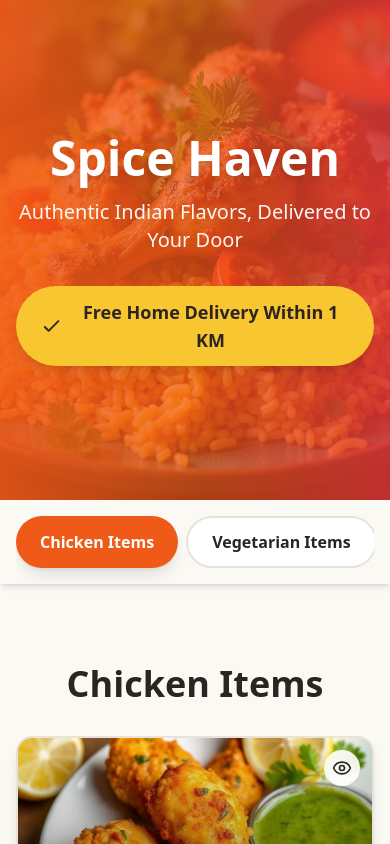
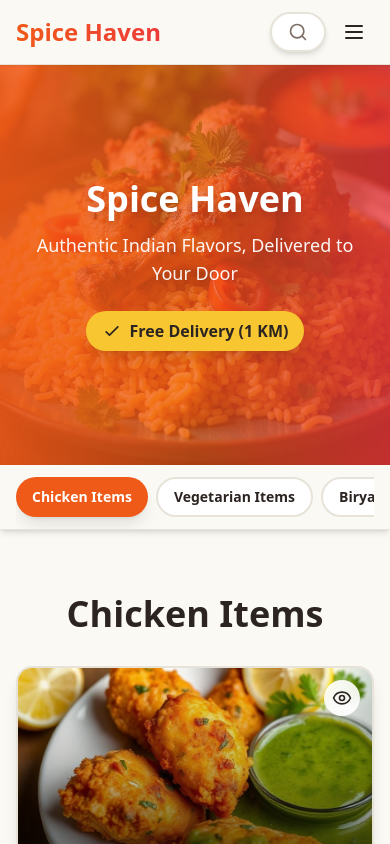
Before and after one commit to leo-soumyajit/spice-dash-order, a React (Vite) app: page / in a window 390 px wide. Shown: the top 844 px of the page. Built offline with nearby package versions, Linux system fonts and the light colour scheme; the HTML template or start-up script is replaced by a standard one.

Commit message:
Enhance search and theme UI
Add professional search button with modal-like dialog, dark/light mode toggle, and responsive improvements; prepare production-grade UI/ UX.

```diff
--- a/package.json
+++ b/package.json
@@ -47,7 +47,7 @@
     "embla-carousel-react": "^8.6.0",
     "input-otp": "^1.4.2",
     "lucide-react": "^0.462.0",
-    "next-themes": "^0.3.0",
+    "next-themes": "^0.4.6",
     "react": "^18.3.1",
     "react-day-picker": "^8.10.1",
     "react-dom": "^18.3.1",
--- a/src/App.tsx
+++ b/src/App.tsx
@@ -3,6 +3,7 @@ import { Toaster as Sonner } from "@/components/ui/sonner";
 import { TooltipProvider } from "@/components/ui/tooltip";
 import { QueryClient, QueryClientProvider } from "@tanstack/react-query";
 import { BrowserRouter, Routes, Route } from "react-router-dom";
+import { ThemeProvider } from "next-themes";
 import Index from "./pages/Index";
 import NotFound from "./pages/NotFound";
 
@@ -10,6 +11,7 @@ const queryClient = new QueryClient();
 
 const App = () => (
   <QueryClientProvider client={queryClient}>
+    <ThemeProvider attribute="class" defaultTheme="light" enableSystem>
       <TooltipProvider>
         <Toaster />
         <Sonner />
@@ -21,6 +23,7 @@ const App = () => (
           </Routes>
         </BrowserRouter>
       </TooltipProvider>
+    </ThemeProvider>
   </QueryClientProvider>
 );
 
--- a/src/components/CategoryTabs.tsx
+++ b/src/components/CategoryTabs.tsx
@@ -8,15 +8,15 @@ interface CategoryTabsProps {
 
 const CategoryTabs = ({ categories, activeCategory, onCategoryChange }: CategoryTabsProps) => {
   return (
-    <div className="sticky top-0 z-40 bg-background/95 backdrop-blur-sm shadow-md">
+    <div className="sticky top-16 z-40 bg-background/95 backdrop-blur-md shadow-md border-b">
       <div className="max-w-7xl mx-auto px-4 sm:px-6 lg:px-8">
-        <div className="flex gap-2 overflow-x-auto py-4 scrollbar-hide">
+        <div className="flex gap-2 overflow-x-auto py-3 sm:py-4 scrollbar-hide">
           {categories.map((category) => (
             <button
               key={category}
               onClick={() => onCategoryChange(category)}
               className={cn(
-                "px-6 py-3 rounded-full font-semibold whitespace-nowrap transition-all duration-300 hover:scale-105",
+                "px-4 sm:px-6 py-2 sm:py-3 rounded-full font-semibold whitespace-nowrap transition-all duration-300 hover:scale-105 text-sm sm:text-base",
                 activeCategory === category
                   ? "bg-primary text-primary-foreground shadow-lg"
                   : "bg-card text-card-foreground border-2 border-border hover:border-primary"
--- a/src/components/Hero.tsx
+++ b/src/components/Hero.tsx
@@ -2,27 +2,28 @@ import heroImage from "@/assets/hero-food.jpg";
 
 const Hero = () => {
   return (
-    <section className="relative h-[500px] md:h-[600px] overflow-hidden">
+    <section className="relative h-[400px] sm:h-[500px] md:h-[600px] overflow-hidden">
       <div
         className="absolute inset-0 bg-cover bg-center"
         style={{ backgroundImage: `url(${heroImage})` }}
       >
-        <div className="absolute inset-0 bg-gradient-to-r from-primary/90 via-primary/70 to-accent/80" />
+        <div className="absolute inset-0 bg-gradient-to-r from-primary/90 via-primary/70 to-accent/80 dark:from-primary/80 dark:via-primary/60 dark:to-accent/70" />
       </div>
 
       <div className="relative h-full max-w-7xl mx-auto px-4 sm:px-6 lg:px-8 flex flex-col justify-center items-center text-center">
         <div className="animate-fade-in">
-          <h1 className="text-5xl md:text-7xl font-bold text-white mb-4 drop-shadow-lg">
+          <h1 className="text-4xl sm:text-5xl md:text-7xl font-bold text-white mb-3 sm:mb-4 drop-shadow-lg">
             Spice Haven
           </h1>
-          <p className="text-xl md:text-2xl text-white/95 mb-8 font-medium">
+          <p className="text-lg sm:text-xl md:text-2xl text-white/95 mb-6 sm:mb-8 font-medium px-4">
             Authentic Indian Flavors, Delivered to Your Door
           </p>
-          <div className="inline-flex items-center gap-2 bg-secondary text-foreground px-6 py-3 rounded-full font-semibold text-lg shadow-lg animate-scale-in">
-            <svg className="w-6 h-6" fill="none" stroke="currentColor" viewBox="0 0 24 24">
+          <div className="inline-flex items-center gap-2 bg-secondary text-secondary-foreground px-4 sm:px-6 py-2 sm:py-3 rounded-full font-semibold text-base sm:text-lg shadow-lg animate-scale-in">
+            <svg className="w-5 h-5 sm:w-6 sm:h-6" fill="none" stroke="currentColor" viewBox="0 0 24 24">
               <path strokeLinecap="round" strokeLinejoin="round" strokeWidth={2} d="M5 13l4 4L19 7" />
             </svg>
-            Free Home Delivery Within 1 KM
+            <span className="hidden sm:inline">Free Home Delivery Within 1 KM</span>
+            <span className="sm:hidden">Free Delivery (1 KM)</span>
           </div>
         </div>
       </div>
--- /dev/null
+++ b/src/components/Navbar.tsx
@@ -0,0 +1,67 @@
+import { Menu, X } from "lucide-react";
+import { useState } from "react";
+import { cn } from "@/lib/utils";
+import ThemeToggle from "./ThemeToggle";
+import SearchBar from "./SearchBar";
+import { MenuItem } from "@/data/menuData";
+
+interface NavbarProps {
+  allItems: { item: MenuItem; category: string }[];
+  onItemClick: (item: MenuItem) => void;
+}
+
+const Navbar = ({ allItems, onItemClick }: NavbarProps) => {
+  const [mobileMenuOpen, setMobileMenuOpen] = useState(false);
+
+  return (
+    <nav className="sticky top-0 z-50 bg-background/95 backdrop-blur-md border-b shadow-sm">
+      <div className="max-w-7xl mx-auto px-4 sm:px-6 lg:px-8">
+        <div className="flex items-center justify-between h-16">
+          {/* Logo */}
+          <div className="flex-shrink-0">
+            <h1 className="text-2xl font-bold bg-gradient-to-r from-primary to-accent bg-clip-text text-transparent">
+              Spice Haven
+            </h1>
+          </div>
+
+          {/* Desktop Navigation */}
+          <div className="hidden md:flex items-center gap-4">
+            <SearchBar allItems={allItems} onItemClick={onItemClick} />
+            <ThemeToggle />
+          </div>
+
+          {/* Mobile Menu Button */}
+          <div className="md:hidden flex items-center gap-2">
+            <SearchBar allItems={allItems} onItemClick={onItemClick} />
+            <button
+              onClick={() => setMobileMenuOpen(!mobileMenuOpen)}
+              className="p-2 rounded-lg hover:bg-muted transition-colors"
+              aria-label="Toggle menu"
+            >
+              {mobileMenuOpen ? (
+                <X className="w-6 h-6" />
+              ) : (
+                <Menu className="w-6 h-6" />
+              )}
+            </button>
+          </div>
+        </div>
+
+        {/* Mobile Menu */}
+        <div
+          className={cn(
+            "md:hidden overflow-hidden transition-all duration-300",
+            mobileMenuOpen ? "max-h-20 pb-4" : "max-h-0"
+          )}
+        >
+          <div className="flex items-center justify-between pt-2">
+            <span className="text-sm font-medium text-muted-foreground">Theme</span>
+            <ThemeToggle />
+          </div>
+        </div>
+      </div>
+    </nav>
+  );
+};
+
+export default Navbar;
--- /dev/null
+++ b/src/components/SearchBar.tsx
@@ -0,0 +1,144 @@
+import { useState, useEffect } from "react";
+import { Search, X } from "lucide-react";
+import { MenuItem } from "@/data/menuData";
+import { cn } from "@/lib/utils";
+import {
+  Dialog,
+  DialogContent,
+  DialogHeader,
+  DialogTitle,
+} from "@/components/ui/dialog";
+import { Input } from "@/components/ui/input";
+import { ScrollArea } from "@/components/ui/scroll-area";
+
+interface SearchBarProps {
+  allItems: { item: MenuItem; category: string }[];
+  onItemClick: (item: MenuItem) => void;
+}
+
+const SearchBar = ({ allItems, onItemClick }: SearchBarProps) => {
+  const [isOpen, setIsOpen] = useState(false);
+  const [searchQuery, setSearchQuery] = useState("");
+  const [filteredItems, setFilteredItems] = useState<{ item: MenuItem; category: string }[]>([]);
+
+  useEffect(() => {
+    if (searchQuery.trim() === "") {
+      setFilteredItems([]);
+      return;
+    }
+
+    const query = searchQuery.toLowerCase();
+    const filtered = allItems.filter(
+      ({ item }) =>
+        item.name.toLowerCase().includes(query) ||
+        item.description.toLowerCase().includes(query)
+    );
+    setFilteredItems(filtered);
+  }, [searchQuery, allItems]);
+
+  const handleItemSelect = (item: MenuItem) => {
+    onItemClick(item);
+    setIsOpen(false);
+    setSearchQuery("");
+  };
+
+  const clearSearch = () => {
+    setSearchQuery("");
+  };
+
+  return (
+    <>
+      {/* Search Button */}
+      <button
+        onClick={() => setIsOpen(true)}
+        className="flex items-center gap-2 px-4 py-2 bg-card hover:bg-muted/50 border-2 border-border rounded-full transition-all duration-300 hover:border-primary hover:scale-105 shadow-md"
+      >
+        <Search className="w-5 h-5 text-muted-foreground" />
+        <span className="hidden sm:inline text-muted-foreground font-medium">
+          Search dishes...
+        </span>
+      </button>
+
+      {/* Search Dialog */}
+      <Dialog open={isOpen} onOpenChange={setIsOpen}>
+        <DialogContent className="max-w-2xl max-h-[80vh] p-0">
+          <DialogHeader className="px-6 pt-6 pb-4 border-b">
+            <DialogTitle className="text-2xl font-bold">Search Menu</DialogTitle>
+          </DialogHeader>
+
+          <div className="px-6 py-4">
+            <div className="relative">
+              <Search className="absolute left-3 top-1/2 -translate-y-1/2 w-5 h-5 text-muted-foreground" />
+              <Input
+                type="text"
+                placeholder="Search for dishes, ingredients..."
+                value={searchQuery}
+                onChange={(e) => setSearchQuery(e.target.value)}
+                className="pl-10 pr-10 h-12 text-lg border-2 focus:border-primary"
+                autoFocus
+              />
+              {searchQuery && (
+                <button
+                  onClick={clearSearch}
+                  className="absolute right-3 top-1/2 -translate-y-1/2 text-muted-foreground hover:text-foreground transition-colors"
+                >
+                  <X className="w-5 h-5" />
+                </button>
+              )}
+            </div>
+          </div>
+
+          <ScrollArea className="h-[400px] px-6 pb-6">
+            {searchQuery.trim() === "" ? (
+              <div className="text-center py-12 text-muted-foreground">
+                <Search className="w-16 h-16 mx-auto mb-4 opacity-20" />
+                <p className="text-lg">Start typing to search our delicious menu</p>
+              </div>
+            ) : filteredItems.length === 0 ? (
+              <div className="text-center py-12 text-muted-foreground">
+                <p className="text-lg">No dishes found matching "{searchQuery}"</p>
+                <p className="text-sm mt-2">Try searching for something else</p>
+              </div>
+            ) : (
+              <div className="space-y-2">
+                {filteredItems.map(({ item, category }, index) => (
+                  <button
+                    key={`${item.name}-${index}`}
+                    onClick={() => handleItemSelect(item)}
+                    className={cn(
+                      "w-full text-left p-4 rounded-lg border-2 border-border hover:border-primary transition-all duration-300 hover:shadow-md group"
+                    )}
+                  >
+                    <div className="flex items-start justify-between gap-4">
+                      <div className="flex-1">
+                        <div className="flex items-center gap-2 mb-1">
+                          <h3 className="font-semibold text-lg group-hover:text-primary transition-colors">
+                            {item.name}
+                          </h3>
+                          <span className="text-xs px-2 py-1 rounded-full bg-muted text-muted-foreground">
+                            {category}
+                          </span>
+                        </div>
+                        <p className="text-sm text-muted-foreground line-clamp-2">
+                          {item.description}
+                        </p>
+                      </div>
+                      <div className="text-right">
+                        <p className="font-bold text-lg text-primary">₹{item.price}</p>
+                        {item.half && (
+                          <p className="text-xs text-muted-foreground">Half: ₹{item.half}</p>
+                        )}
+                      </div>
+                    </div>
+                  </button>
+                ))}
+              </div>
+            )}
+          </ScrollArea>
+        </DialogContent>
+      </Dialog>
+    </>
+  );
+};
+
+export default SearchBar;
--- /dev/null
+++ b/src/components/ThemeToggle.tsx
@@ -0,0 +1,49 @@
+import { Moon, Sun } from "lucide-react";
+import { useTheme } from "next-themes";
+import { useEffect, useState } from "react";
+import { cn } from "@/lib/utils";
+
+const ThemeToggle = () => {
+  const { theme, setTheme } = useTheme();
+  const [mounted, setMounted] = useState(false);
+
+  // Avoid hydration mismatch
+  useEffect(() => {
+    setMounted(true);
+  }, []);
+
+  if (!mounted) {
+    return (
+      <div className="w-10 h-10 rounded-full bg-muted animate-pulse" />
+    );
+  }
+
+  const isDark = theme === "dark";
+
+  return (
+    <button
+      onClick={() => setTheme(isDark ? "light" : "dark")}
+      className={cn(
+        "relative w-16 h-8 rounded-full transition-all duration-300 shadow-md",
+        isDark ? "bg-primary" : "bg-secondary"
+      )}
+      aria-label="Toggle theme"
+    >
+      {/* Toggle Circle */}
+      <div
+        className={cn(
+          "absolute top-1 w-6 h-6 rounded-full bg-white shadow-md transition-all duration-300 flex items-center justify-center",
+          isDark ? "left-9" : "left-1"
+        )}
+      >
+        {isDark ? (
+          <Moon className="w-4 h-4 text-primary" />
+        ) : (
+          <Sun className="w-4 h-4 text-secondary" />
+        )}
+      </div>
+    </button>
+  );
+};
+
+export default ThemeToggle;
--- a/src/pages/Index.tsx
+++ b/src/pages/Index.tsx
@@ -1,4 +1,5 @@
-import { useState } from "react";
+import { useState, useMemo } from "react";
+import Navbar from "@/components/Navbar";
 import Hero from "@/components/Hero";
 import CategoryTabs from "@/components/CategoryTabs";
 import MenuSection from "@/components/MenuSection";
@@ -11,6 +12,13 @@ const Index = () => {
   const [selectedItem, setSelectedItem] = useState<MenuItem | null>(null);
   const [dialogOpen, setDialogOpen] = useState(false);
 
+  // Flatten all menu items for search
+  const allMenuItems = useMemo(() => {
+    return Object.entries(menuData).flatMap(([category, items]) =>
+      items.map(item => ({ item, category }))
+    );
+  }, []);
+
   const handleItemClick = (item: MenuItem) => {
     setSelectedItem(item);
     setDialogOpen(true);
@@ -18,6 +26,7 @@ const Index = () => {
 
   return (
     <div className="min-h-screen bg-background">
+      <Navbar allItems={allMenuItems} onItemClick={handleItemClick} />
       <Hero />
       <CategoryTabs
         categories={categories}
@@ -25,7 +34,7 @@ const Index = () => {
         onCategoryChange={setActiveCategory}
       />
 
-      <main className="max-w-7xl mx-auto px-4 sm:px-6 lg:px-8 py-12">
+      <main className="max-w-7xl mx-auto px-4 sm:px-6 lg:px-8 py-8 md:py-12">
         <MenuSection
           category={activeCategory}
           items={menuData[activeCategory]}
```
Also changed, not shown: 1 other file (tests, documents, lock files or other folders). Lines whose indentation alone changed are shown as unchanged.
